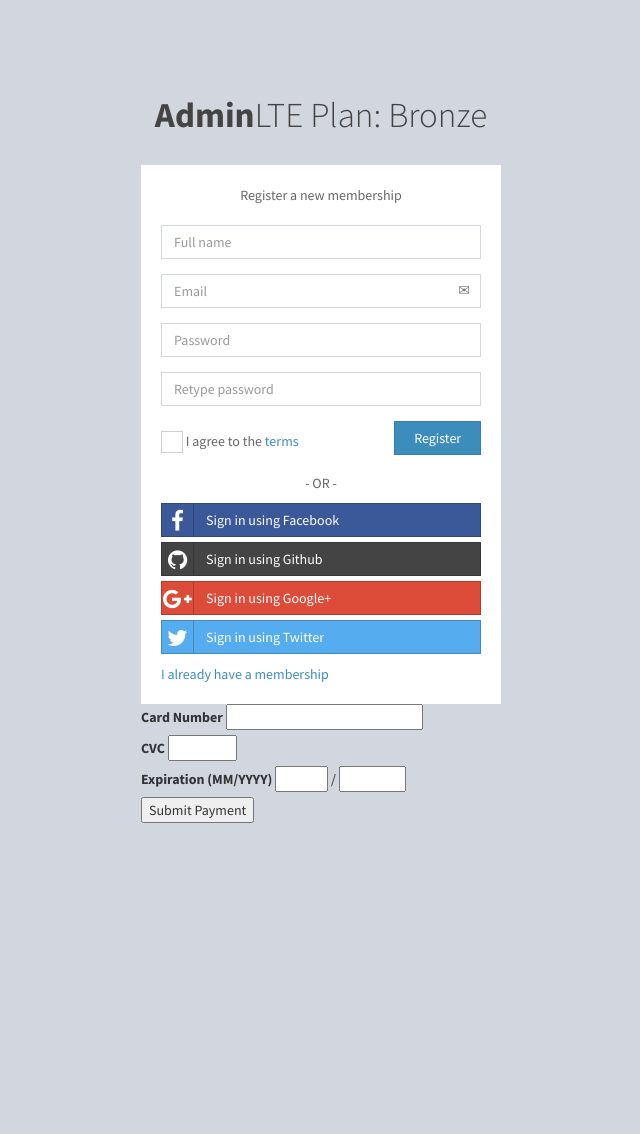
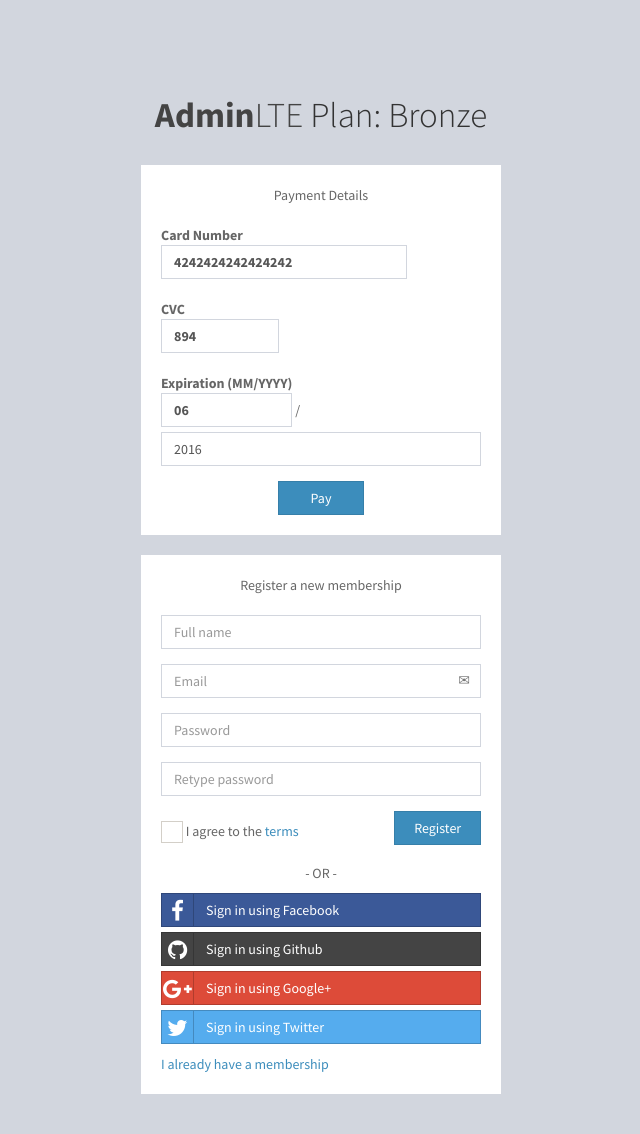
Before and after one commit to sergipineda/MySaas, a Laravel app: template resources/views/auth/register_subscription.blade.php in a window 1280 px wide. Shown: the top 1134 px of the page, without its empty margins (319-959 px from the left). Before the commit the page ends 823 px from the top, so only its background shows below. Run offline with Laravel 8, Linux system fonts and the light colour scheme; the template is opened without the code that fills it, so the values that code supplies are empty; settings files or empty folders that the repository lacks are supplied; some libraries are stand-ins or nearby versions; some web fonts are replaced.

Commit message:
fix errors

```diff
--- a/app/Http/routes.php
+++ b/app/Http/routes.php
@@ -26,13 +26,15 @@
 |
 */
 
-Route::group(['middleware' => 'web'], function () {
-    Route::get('auth/{provider}', 'Auth\SocialAuthController@redirectToProvider');
-    Route::get('auth/{provider}/callback', 'Auth\SocialAuthController@handleProviderCallback');
+Route::group(['middleware' => ['web']], function () {
+    Route::get('auth/{provider}', 'Auth\AuthController@redirectToAuthenticationServiceProvider');
+    Route::get('auth/{provider}/callback', 'Auth\AuthController@handleAuthenticationServiceProviderCallback');
     Route::get('plans', 'PlansController@index');
-    Route::get('subscription_payment', 'SubscriptionController@subscribe');
+    Route::get('register_subscription', function() {
+        return view('auth.register_subscription');
+    });
+    Route::post('registerAndSubscribeToStripe', 'Auth\AuthController@registerAndSubscribeToStripe');
 });
-
 Route::get('csstransitions', function(){
     return view('tinkering.csstransitions');
 });
--- a/app/User.php
+++ b/app/User.php
@@ -8,6 +8,7 @@
 class User extends Authenticatable
 {
     use Billable;
+
     use OAuthIdentities;
     /**
      * The attributes that are mass assignable.
--- a/config/services.php
+++ b/config/services.php
@@ -56,5 +56,10 @@
         'client_secret' => env('TWITTER_CLIENT_SECRET'),
         'redirect' => env('TWITTER_CALLBACK_URL'),
     ],
+    'stripe' => [
+        'model' => App\User::class,
+        'key' => env('STRIPE_KEY'),
+        'secret' => env('STRIPE_SECRET'),
+    ],
 
 ];
--- a/resources/views/auth/partials/register.blade.php
+++ b/resources/views/auth/partials/register.blade.php
@@ -1,31 +1,7 @@
-@extends('layouts.auth')
-
-@section('htmlheader_title')
-    Register
-@endsection
-
-@section('content')
-
-    <body class="hold-transition register-page">
-    <div class="register-box">
-        <div class="register-logo">
-            <a href="{{ url('/home') }}"><b>Admin</b>LTE</a>
-        </div>
-
-        @if (count($errors) > 0)
-            <div class="alert alert-danger">
-                <strong>Whoops!</strong> There were some problems with your input.<br><br>
-                <ul>
-                    @foreach ($errors->all() as $error)
-                        <li>{{ $error }}</li>
-                    @endforeach
-                </ul>
-            </div>
-        @endif
-
 <div class="register-box-body">
     <p class="login-box-msg">Register a new membership</p>
-            <form action="{{ url('/register') }}" method="post">
+
+    <form action="{{ url($url) }}" method="post" id="register_form">
         <input type="hidden" name="_token" value="{{ csrf_token() }}">
         <div class="form-group has-feedback">
             <input type="text" class="form-control" placeholder="Full name" name="name" value="{{ old('name') }}"/>
@@ -64,19 +40,3 @@
 
     <a href="{{ url('/login') }}" class="text-center">I already have a membership</a>
 </div><!-- /.form-box -->
-    </div><!-- /.register-box -->
-
-    @include('layouts.partials.scripts_auth')
-
-    <script>
-        $(function () {
-            $('input').iCheck({
-                checkboxClass: 'icheckbox_square-blue',
-                radioClass: 'iradio_square-blue',
-                increaseArea: '20%' // optional
-            });
-        });
-    </script>
-    </body>
-
-@endsection
--- a/resources/views/auth/register_subscription.blade.php
+++ b/resources/views/auth/register_subscription.blade.php
@@ -7,9 +7,11 @@
 @section('content')
 
     <body class="hold-transition register-page">
+
     <div class="register-box">
         <div class="register-logo">
-            <a href="{{ url('/home') }}"><b>Admin</b>LTE Plan: Bronze</a>
+            <a href="{{ url('/home') }}"><b>Admin</b>LTE</a>
+            Plan: Bronze
         </div>
 
         @if (count($errors) > 0)
@@ -24,76 +26,60 @@
         @endif
 
         <div class="register-box-body">
-            <p class="login-box-msg">Register a new membership</p>
-            <form action="{{ url('/subscription_payment') }}" method="post">
+            <p class="login-box-msg">Payment Details</p>
+
+            <div class="alert alert-success" style="display:none" id="stripe_status">
+                Ok! Now please register!
+            </div>
+
+
+            <form action="" method="POST" id="payment-form">
+                <span class="payment-errors"></span>
                 <input type="hidden" name="_token" value="{{ csrf_token() }}">
                 <div class="form-group has-feedback">
-                    <input type="text" class="form-control" placeholder="Full name" name="name" value="{{ old('name') }}"/>
-                    <span class="glyphicon glyphicon-user form-control-feedback"></span>
+                    <label>
+                        <span>Card Number</span>
+                        <input type="text" size="20" data-stripe="number" class="form-control"
+                               value="4242424242424242"/>
+                    </label>
                 </div>
+
                 <div class="form-group has-feedback">
-                    <input type="email" class="form-control" placeholder="Email" name="email" value="{{ old('email') }}"/>
-                    <span class="glyphicon glyphicon-envelope form-control-feedback"></span>
+                    <label>
+                        <span>CVC</span>
+                        <input type="text" size="4" data-stripe="cvc" class="form-control" value="894"/>
+                    </label>
                 </div>
+
                 <div class="form-group has-feedback">
-                    <input type="password" class="form-control" placeholder="Password" name="password"/>
-                    <span class="glyphicon glyphicon-lock form-control-feedback"></span>
+                    <label>
+                        <span>Expiration (MM/YYYY)</span>
+                        <input type="text" size="2" data-stripe="exp-month" class="form-control" value="06"/>
+                    </label>
+                    <span> / </span>
+                    <input type="text" size="4" data-stripe="exp-year" class="form-control" value="2016"/>
                 </div>
-                <div class="form-group has-feedback">
-                    <input type="password" class="form-control" placeholder="Retype password" name="password_confirmation"/>
-                    <span class="glyphicon glyphicon-log-in form-control-feedback"></span>
-                </div>
+
+
+
                 <div class="row">
-                    <div class="col-xs-8">
-                        <div class="checkbox icheck">
-                            <label>
-                                <input type="checkbox"> I agree to the <a href="#">terms</a>
-                            </label>
-                        </div>
+                    <div class="col-xs-4"></div>
+                    <div class="col-xs-4">
+                        <button type="submit" class="btn btn-primary btn-block btn-flat">Pay</button>
                     </div><!-- /.col -->
-                    <div class="col-xs-4">
-                        <button type="submit" class="btn btn-primary btn-block btn-flat">Register</button>
-                    </div><!-- /.col -->
+                    <div class="col-xs-4"></div>
                 </div>
             </form>
 
-            <div class="social-auth-links text-center">
-                <p>- OR -</p>
-                @include('auth.partials.social_login')
-            </div>
+        </div>
 
-            <a href="{{ url('/login') }}" class="text-center">I already have a membership</a>
-        </div><!-- /.form-box -->
+        <br/>
+
+        @include('auth.partials.register',['url' => 'registerAndSubscribeToStripe'])
 
 
-        <form action="" method="POST" id="payment-form">
-            <span class="payment-errors"></span>
 
-            <div class="form-row">
-                <label>
-                    <span>Card Number</span>
-                    <input type="text" size="20" data-stripe="number"/>
-                </label>
-            </div>
 
-            <div class="form-row">
-                <label>
-                    <span>CVC</span>
-                    <input type="text" size="4" data-stripe="cvc"/>
-                </label>
-            </div>
-
-            <div class="form-row">
-                <label>
-                    <span>Expiration (MM/YYYY)</span>
-                    <input type="text" size="2" data-stripe="exp-month"/>
-                </label>
-                <span> / </span>
-                <input type="text" size="4" data-stripe="exp-year"/>
-            </div>
-
-            <button type="submit">Submit Payment</button>
-        </form>
 
 
     </div><!-- /.register-box -->
@@ -109,33 +95,25 @@
             });
         });
     </script>
-
-
     <script type="text/javascript" src="https://js.stripe.com/v2/"></script>
-
-
-
     <script type="text/javascript">
         // This identifies your website in the createToken call below
-        Stripe.setPublishableKey('pk_test_sa7EjEQdehE2DO3XeVsbli5m');
+        Stripe.setPublishableKey('pk_test_K19paoH5iQhKhLqvxt5STeRm');
         // ...
-
         jQuery(function($) {
             $('#payment-form').submit(function(event) {
                 var $form = $(this);
-
                 // Disable the submit button to prevent repeated clicks
                 $form.find('button').prop('disabled', true);
-
                 Stripe.card.createToken($form, stripeResponseHandler);
-
                 // Prevent the form from submitting with the default action
                 return false;
             });
         });
         function stripeResponseHandler(status, response) {
-            var $form = $('#payment-form');
-
+            var $form = $('#register_form');
+            var $form_stripe = $('#payment-form');
+            var $stripe_status = $('#stripe_status');
             if (response.error) {
                 // Show the errors on the form
                 $form.find('.payment-errors').text(response.error.message);
@@ -143,15 +121,15 @@
             } else {
                 // response contains id and card, which contains additional card details
                 var token = response.id;
+                console.debug("token:" + token);
                 // Insert the token into the form so it gets submitted to the server
                 $form.append($('<input type="hidden" name="stripeToken" />').val(token));
                 // and submit
-                $form.get(0).submit();
+                $form_stripe.hide();
+                $stripe_status.show();
             }
         };
     </script>
-
-
     </body>
 
 @endsection
```
Also changed, not shown: app/Http/Controllers/SubscriptionController.php (+10 -5 lines), database/migrations/2016_03_08_172811_cashier.php. Lines whose indentation alone changed are shown as unchanged.
